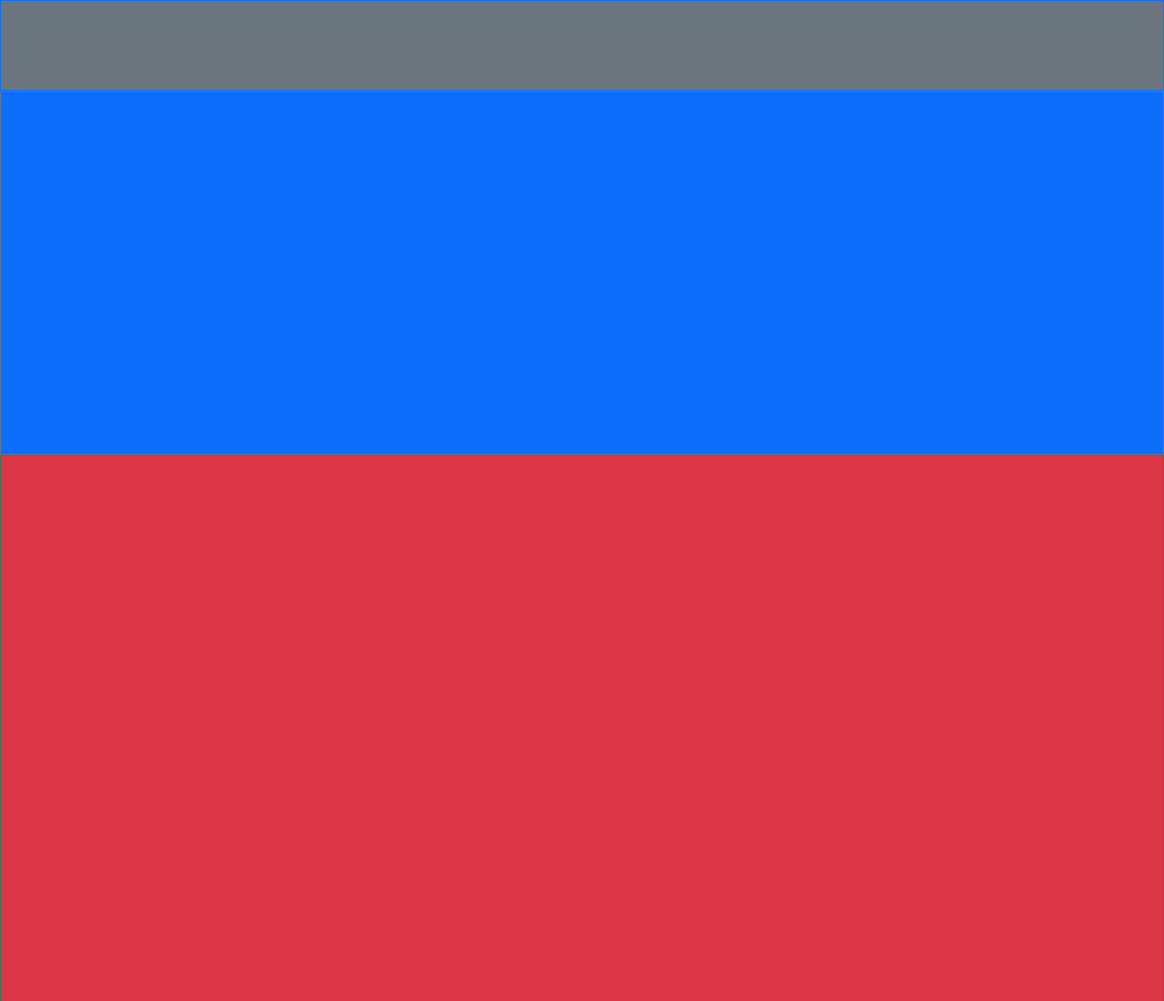
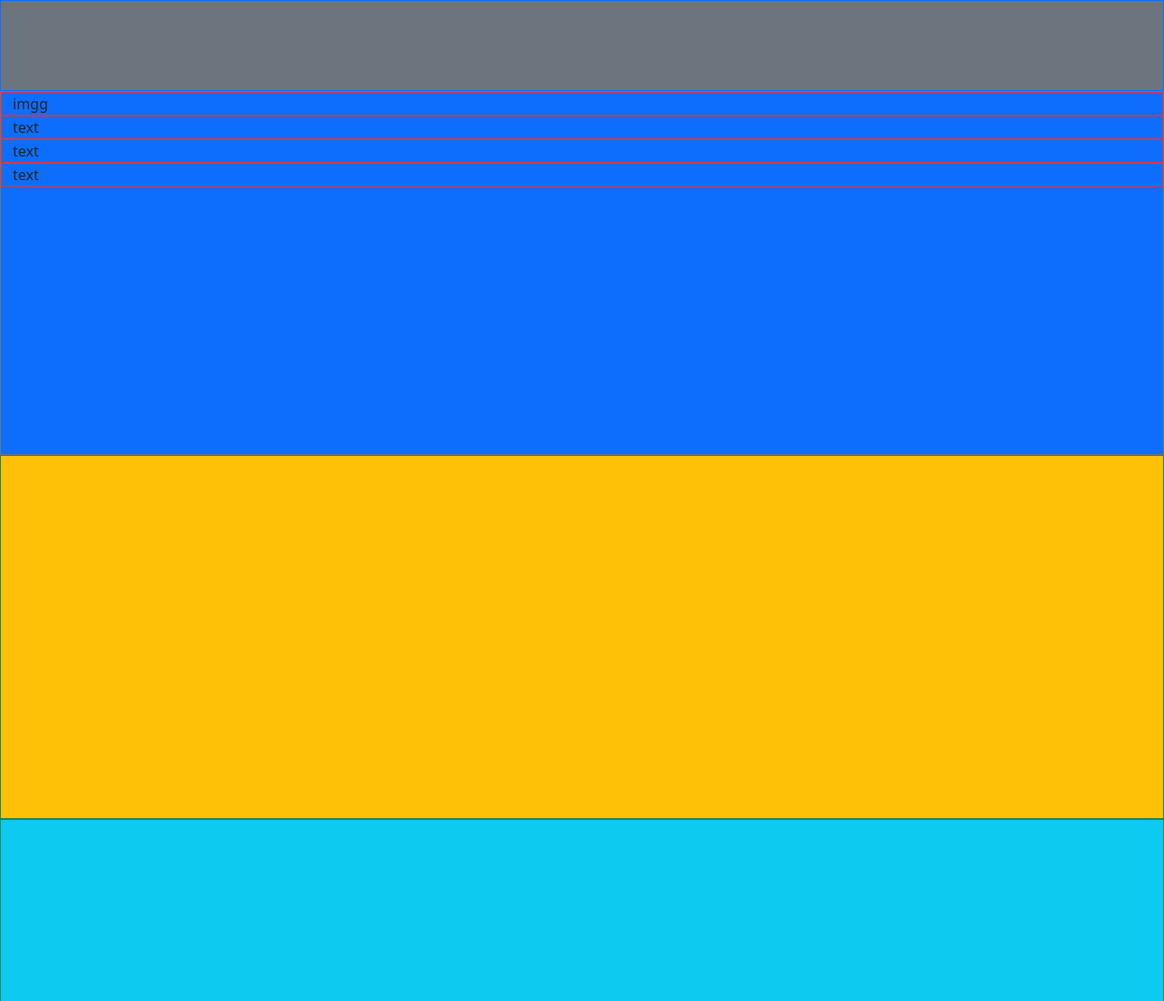
Before and after one commit to Mario-Marchio/html-css-bootstrap-freelancer, a plain HTML site: page index.html in a window 1280 px wide. Shown: the top 1100 px of the page at 91% size. Drawn offline with nearby package versions, Linux system fonts and the light colour scheme.

Commit message:
jumbotron done

```diff
--- a/index.html
+++ b/index.html
@@ -11,9 +11,24 @@
  <body>
     <header class="container-fluid border border-primary bg-secondary "></header>
     <div class="container-fluid border border-secondary bg-primary jumbotron">
+        <div class="row">
+            <div class="col-12 border border-danger">imgg</div>
+            <div class="col-12 border border-danger">text</div>
+            <div class="col-12 border border-danger">text</div>
+            <div class="col-12 border border-danger">text</div>
+        </div>
+    </div>
+    <!-- <main class="container-fluid border border-success bg-danger">
+        <div class="col-12 border border-primary">text</div>
+        <div class="col-12 border border-primary">text</div>
+        <div class="col-12 col-md-6 border border-primary">imgg</div>
+        <div class="col-12 col-md-6 border border-primary">imgg</div>
+        <div class="col-12 border border-primary">imgg</div>
+        <div class="col-12 border border-primary">imgg</div>
+        <div class="col-12 border border-primary">imgg</div>
+        <div class="col-12 border border-primary">imgg</div>
 
-    </div>
-    <main class="container-fluid border border-success bg-danger"></main>
+    </main> -->
     <div class="container-fluid border border-success bg-warning about"></div>
     <div class="container-fluid border border-success bg-info contact"></div>
     <div class="container-fluid border border-success  bg-primary location"></div>
```
